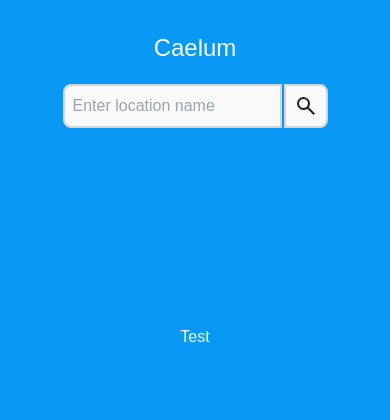
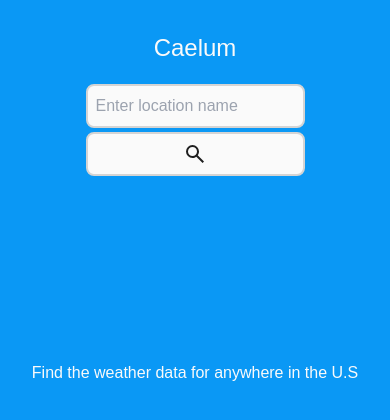
Before and after one commit to Fifthcus/caelum, a React (Vite) app: page / in a window 390 px wide. Shown: the top 420 px of the page. Built offline with nearby package versions, Linux system fonts and the light colour scheme.

Commit message:
- Reformatted Header UI to be more responsive on smaller viewports.

```diff
--- a/src/components/header/header.tsx
+++ b/src/components/header/header.tsx
@@ -23,9 +23,9 @@ const Header = () => {
                 <h1 className="text-2xl font-medium">Caelum</h1>
             </div>
             <div className="grow content-center">
-                <form onSubmit={handleSubmit} className="flex gap-0.5">
-                    <input type="text" value={inputText} onChange={(event) => setInputText(event.target.value)} placeholder="Enter location name" className="py-2 pl-2 text-neutral-900 border-2 border-r-1 rounded-l-lg bg-neutral-50 border-neutral-300" />
-                    <button className="px-2 border-2 border-l-1 rounded-r-lg bg-neutral-50 border-neutral-300">
+                <form onSubmit={handleSubmit} className="flex flex-col md:flex-row gap-1">
+                    <input type="text" value={inputText} onChange={(event) => setInputText(event.target.value)} placeholder="Enter location name" className="py-2 pl-2 text-neutral-900 border-2 border-r-1 rounded-lg md:rounded-none md:rounded-l-lg bg-neutral-50 border-neutral-300" />
+                    <button className="flex justify-center w-full py-2 md:px-2 border-2 border-l-1 rounded-lg md:rounded-none md:rounded-r-lg bg-neutral-50 border-neutral-300">
                         <SearchIcon />
                     </button>
                 </form>
--- a/src/components/weather/weather.tsx
+++ b/src/components/weather/weather.tsx
@@ -34,7 +34,7 @@ const Weather = () => {
         return(
             <section className="flex flex-col grow ">
                 <div className="grow justify-items-center content-center">
-                    <p>Test</p>
+                    <p>Find the weather data for anywhere in the U.S</p>
                 </div>
                 <div className="grow">
 
@@ -45,31 +45,3 @@ const Weather = () => {
 
 }
 export default Weather;
-
-/*
-
-
-return(
-        <>
-            <section className="flex w-full">
-            { weather ? (
-                <>
-                    <h2>{ locale.city }</h2>
-                    <h3>{ locale.state }</h3>
-
-                    <p>{ weather.weather[0].main }</p>
-                    <p>{ weather.weather[0].description }</p>
-
-                    <h5>{ weather.main.temp }</h5>
-                    <p>{ weather.main.temp_min }</p>
-                    <p>{ weather.main.temp_max }</p>
-                </>
-            ) : (
-                <p>Wondering what's the weather?</p>
-            ) }
-            </section>
-        </>
-    );
-
-
-*/
```
